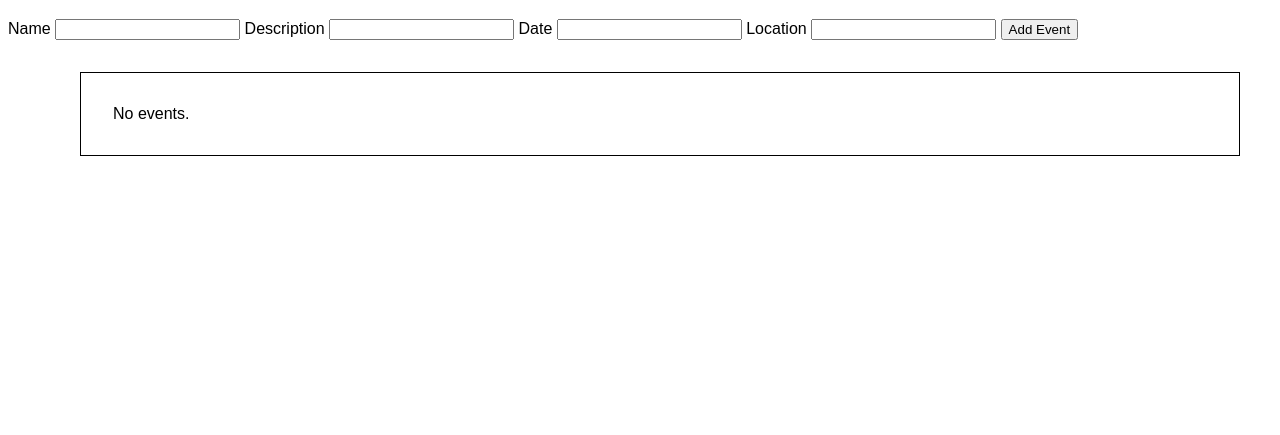
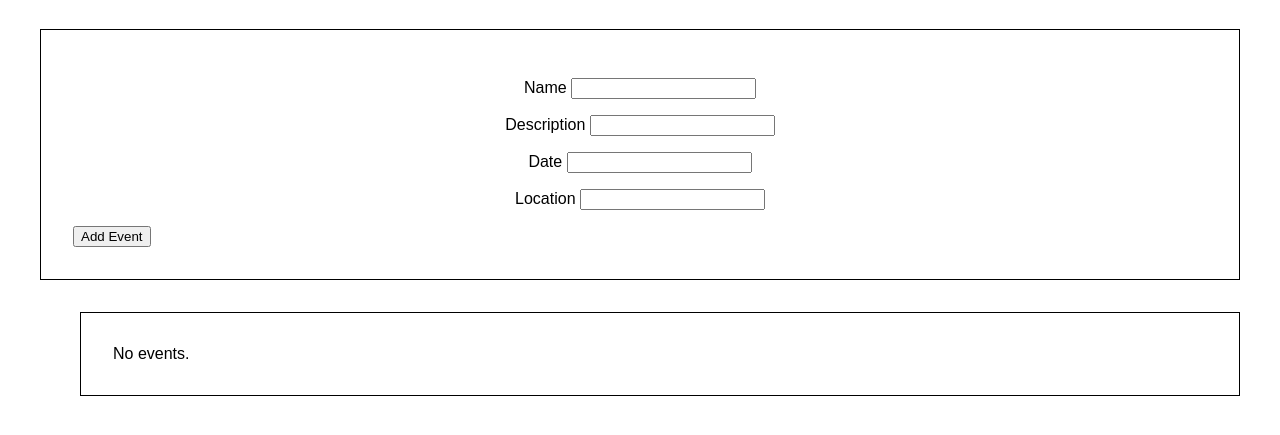
Before and after one commit to maripirescurti/Unit2.PartyPlanner, a plain HTML site: page index.html in a window 1280 px wide. Shown: the part 61-496 px from the top of the page. Drawn offline with Linux system fonts and the light colour scheme; no server answers.

Commit message:
added styling

```diff
--- a/style.css
+++ b/style.css
@@ -16,3 +16,15 @@ li h2 {
   color: rgb(101, 101, 101);
   text-transform: capitalize;
 }
+
+label {
+  display: block;
+  margin: 1em;
+  text-align: center;
+}
+
+form {
+  border: 1px solid black;
+  margin: 2em;
+  padding: 2em;
+}
```
